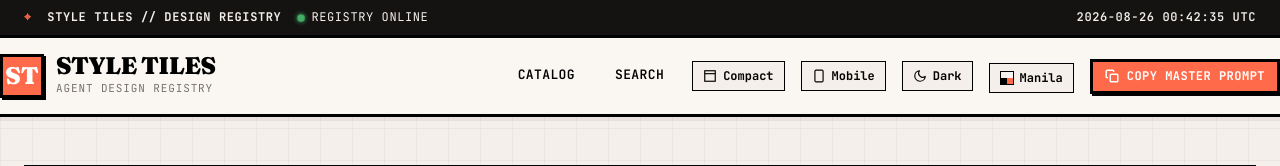
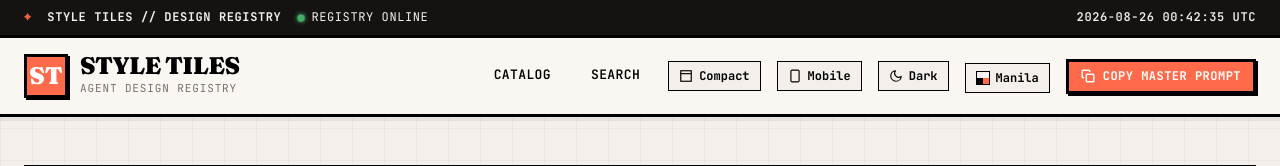
Before and after one commit to Imzizu/Style-Tiles, a plain HTML site: page index.html in a window 1280 px wide. Shown: the top 166 px of the page. Drawn offline with nearby package versions, Linux system fonts and the light colour scheme; a web font is replaced by a local one.

Commit message:
Fix header horizontal padding collapse on non-fullscreen desktop viewports

```diff
--- a/styles.css
+++ b/styles.css
@@ -461,7 +461,8 @@ a {
   z-index: 1;
   max-width: 1360px;
   margin: 0 auto;
-  padding: 0 var(--space-6);
+  padding-left: var(--space-6);
+  padding-right: var(--space-6);
 }
 
 /* Masthead / Top Ticker */
@@ -525,7 +526,8 @@ a {
   display: flex;
   justify-content: space-between;
   align-items: center;
-  padding: var(--space-4) 0;
+  padding-top: var(--space-4);
+  padding-bottom: var(--space-4);
   gap: var(--space-4);
 }
 
@@ -836,6 +838,13 @@ html[data-mode="dark"] .theme-picker-option.is-active {
   }
 }
 
+@media (max-width: 1024px) {
+  #header-compact-toggle .compact-label,
+  #header-mobile-toggle .mobile-label {
+    display: none;
+  }
+}
+
 .hero-content {
   display: flex;
   flex-direction: column;
```
